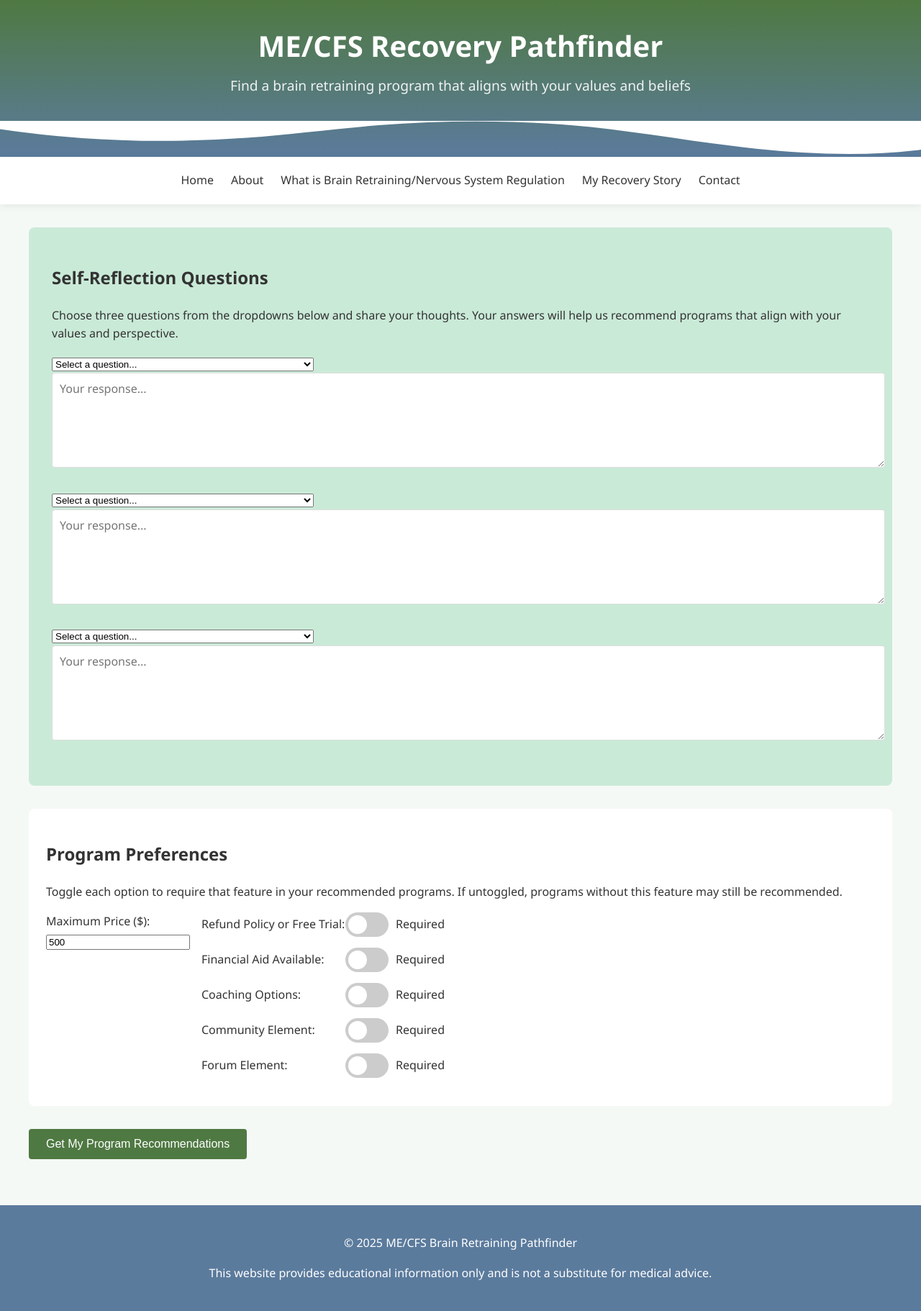
After one commit to jkberry07/cfs-rec-sys, a Flask app: page /survey in a window 1280 px wide. The commit adds this page. Shown: the whole page at 72% size. Run offline with Flask 3, Linux system fonts and the light colour scheme.

Commit message:
Moved styles.css to static folder, as required by Flask. Updated styles in all pages accordingly. Created new survey page with Claude's help.

```diff
--- a/server.py
+++ b/server.py
@@ -14,9 +14,9 @@ app = Flask(__name__)
 def home():
     return render_template('index.html')
 
-@app.route('/start_survey', methods=['GET'])
+@app.route('/survey', methods=['GET'])
 def start_survey():
-    return render_template('start-survey.html')
+    return render_template('survey.html')
 
 @app.route('/about', methods=['GET'])
 def about():
@@ -28,7 +28,11 @@ def contact():
 
 @app.route('/my-story', methods=['GET'])
 def my_story():
-    return render_template('my_story.html')
+    return render_template('my-story.html')
+
+@app.route('/what-is-brain-retraining', methods=['GET'])
+def what_is_brain_retraining():
+    return render_template('brain-retraining.html')
 
 @app.route('/recommendations', methods=['POST'])
 def recommendations():
--- a/templates/styles.css
+++ b/static/styles.css
@@ -312,16 +312,67 @@ footer {
   margin-bottom: 2rem;
 }
 
-.testimonial {
-  border-left: 4px solid var(--light-green);
-  padding-left: 1rem;
-  margin-bottom: 1rem;
-}
 
 .resources {
   background-color: var(--light-blue);
   padding: 2rem;
   border-radius: 8px;
+}
+
+.toggle-switch {
+  position: relative;
+  display: inline-block;
+  width: 60px;
+  height: 34px;
+  margin-right: 10px;
+}
+
+.toggle-switch input {
+  opacity: 0;
+  width: 0;
+  height: 0;
+}
+
+.slider {
+  position: absolute;
+  cursor: pointer;
+  top: 0;
+  left: 0;
+  right: 0;
+  bottom: 0;
+  background-color: #ccc;
+  transition: .4s;
+  border-radius: 34px;
+}
+
+.slider:before {
+  position: absolute;
+  content: "";
+  height: 26px;
+  width: 26px;
+  left: 4px;
+  bottom: 4px;
+  background-color: white;
+  transition: .4s;
+  border-radius: 50%;
+}
+
+input:checked + .slider {
+  background-color: var(--primary-green);
+}
+
+input:checked + .slider:before {
+  transform: translateX(26px);
+}
+
+.filter-row {
+  display: flex;
+  align-items: center;
+  margin-bottom: 15px;
+}
+
+.filter-label {
+  min-width: 200px;
 }
 
 @media (max-width: 768px) {
--- a/templates/about.html
+++ b/templates/about.html
@@ -4,7 +4,7 @@
   <meta charset="UTF-8">
   <meta name="viewport" content="width=device-width, initial-scale=1.0">
   <title>About Me</title>
-  <link rel="stylesheet" href="./styles.css">
+  <link rel="stylesheet" href="/static/styles.css">
 </head>
 <body>
   <h1>About Me</h1>
--- a/templates/contact.html
+++ b/templates/contact.html
@@ -4,7 +4,7 @@
   <meta charset="UTF-8">
   <meta name="viewport" content="width=device-width, initial-scale=1.0">
   <title>Contact Us</title>
-  <link rel="stylesheet" href="./styles.css">
+  <link rel="stylesheet" href="/static/styles.css">
 </head>
 <body>
   <header>
--- a/templates/index.html
+++ b/templates/index.html
@@ -4,7 +4,7 @@
     <meta charset="UTF-8">
     <meta name="viewport" content="width=device-width, initial-scale=1.0">
     <title>ME/CFS Recovery Pathfinder</title>
-    <link rel="stylesheet" href="./styles.css">
+    <link rel="stylesheet" href="/static/styles.css">
 </head>
 <body>
     <header>
@@ -17,6 +17,7 @@
 
     <nav class="main-nav">
         <div class="nav-container">
+            <a href="/" class="nav-link">Home</a>
             <a href="/about" class="nav-link">About</a>
             <a href="/brain-retraining" class="nav-link">What is Brain Retraining/Nervous System Regulation</a>
             <a href="/my-story" class="nav-link">My Recovery Story</a>
--- a/templates/my-story.html
+++ b/templates/my-story.html
@@ -4,7 +4,7 @@
   <meta charset="UTF-8">
   <meta name="viewport" content="width=device-width, initial-scale=1.0">
   <title>My Recovery Story</title>
-  <link rel="stylesheet" href="./styles.css">
+  <link rel="stylesheet" href="/static/styles.css">
 </head>
 <body>
   <h1>My Recovery Story</h1>
--- /dev/null
+++ b/templates/survey.html
@@ -0,0 +1,199 @@
+<!DOCTYPE html>
+<html lang="en">
+<head>
+  <meta charset="UTF-8">
+  <meta name="viewport" content="width=device-width, initial-scale=1.0">
+  <title>ME/CFS Recovery Pathfinder - Survey</title>
+  <link rel="stylesheet" href="/static/styles.css">
+</head>
+<body>
+  <header>
+    <div class="wave-container">
+      <h1>ME/CFS Recovery Pathfinder</h1>
+      <p class="tagline">Find a brain retraining program that aligns with your values and beliefs</p>
+      <div class="wave"></div>
+    </div>
+  </header>
+
+  <nav class="main-nav">
+    <div class="nav-container">
+      <a href="/" class="nav-link">Home</a>
+      <a href="/about" class="nav-link">About</a>
+      <a href="/brain-retraining" class="nav-link">What is Brain Retraining/Nervous System Regulation</a>
+      <a href="/my-story" class="nav-link">My Recovery Story</a>
+      <a href="/contact" class="nav-link">Contact</a>
+    </div>
+  </nav>
+
+  <div class="container">
+    <form action="/recommendations" method="post" class="survey-form">
+      <section class="quiz-section">
+        <h2>Self-Reflection Questions</h2>
+        <p>Choose three questions from the dropdowns below and share your thoughts. Your answers will help us recommend programs that align with your values and perspective.</p>
+
+        <!-- Question 1 -->
+        <div class="question">
+          <select id="question1" name="question1" class="question-select">
+            <option value="">Select a question...</option>
+            <option value="proud">What in your life are you proudest of?</option>
+            <option value="values">What core values guide your decisions?</option>
+            <option value="admire">What are some qualities of a person you greatly admire?</option>
+            <option value="purpose">What do you believe is the purpose of life?</option>
+            <option value="memory">What childhood memory makes you smile?</option>
+            <option value="growth">How do you approach personal growth and development?</option>
+            <option value="happiness">What does happiness mean to you?</option>
+            <option value="lessons">What important lessons has life taught you?</option>
+          </select>
+          <textarea id="answer1" name="answer1" rows="5" placeholder="Your response..."></textarea>
+        </div>
+
+        <!-- Question 2 -->
+        <div class="question">
+          <select id="question2" name="question2" class="question-select">
+            <option value="">Select a question...</option>
+            <option value="proud">What in your life are you proudest of?</option>
+            <option value="values">What core values guide your decisions?</option>
+            <option value="admire">What are some qualities of a person you greatly admire?</option>
+            <option value="purpose">What do you believe is the purpose of life?</option>
+            <option value="memory">What childhood memory makes you smile?</option>
+            <option value="growth">How do you approach personal growth and development?</option>
+            <option value="happiness">What does happiness mean to you?</option>
+            <option value="lessons">What important lessons has life taught you?</option>
+          </select>
+          <textarea id="answer2" name="answer2" rows="5" placeholder="Your response..."></textarea>
+        </div>
+
+        <!-- Question 3 -->
+        <div class="question">
+          <select id="question3" name="question3" class="question-select">
+            <option value="">Select a question...</option>
+            <option value="proud">What in your life are you proudest of?</option>
+            <option value="values">What core values guide your decisions?</option>
+            <option value="admire">What are some qualities of a person you greatly admire?</option>
+            <option value="purpose">What do you believe is the purpose of life?</option>
+            <option value="memory">What childhood memory makes you smile?</option>
+            <option value="growth">How do you approach personal growth and development?</option>
+            <option value="happiness">What does happiness mean to you?</option>
+            <option value="lessons">What important lessons has life taught you?</option>
+          </select>
+          <textarea id="answer3" name="answer3" rows="5" placeholder="Your response..."></textarea>
+        </div>
+      </section>
+
+      <section class="filters">
+        <h2>Program Preferences</h2>
+        <p>Toggle each option to require that feature in your recommended programs. If untoggled, programs without this feature may still be recommended.</p>
+
+        <div class="filter-options">
+          <!-- Price Range -->
+          <div class="filter-group">
+            <label for="max-price">Maximum Price ($):</label>
+            <input type="number" id="max-price" name="max-price" min="0" step="10" value="500">
+          </div>
+
+            <!-- Toggleable Filters -->
+          <div class="filter-toggles">
+            <!-- Refund Policy -->
+            <div class="filter-row">
+                <span class="filter-label">Refund Policy or Free Trial:</span>
+                <label class="toggle-switch">
+                    <input type="checkbox" name="refund-required" value="true">
+                    <span class="slider"></span>
+                </label>
+                <span>Required</span>
+            </div>
+
+              <!-- Financial Aid -->
+            <div class="filter-row">
+                <span class="filter-label">Financial Aid Available:</span>
+                <label class="toggle-switch">
+                    <input type="checkbox" name="financial-aid-required" value="true">
+                    <span class="slider"></span>
+                </label>
+                <span>Required</span>
+            </div>
+
+            <!-- Coaching Options -->
+            <div class="filter-row">
+                <span class="filter-label">Coaching Options:</span>
+                <label class="toggle-switch">
+                    <input type="checkbox" name="coaching-required" value="true">
+                    <span class="slider"></span>
+                </label>
+                <span>Required</span>
+            </div>
+
+            <!-- Community Element -->
+            <div class="filter-row">
+              <span class="filter-label">Community Element:</span>
+              <label class="toggle-switch">
+                <input type="checkbox" name="community-required" value="true">
+                <span class="slider"></span>
+              </label>
+              <span>Required</span>
+            </div>
+
+            <!-- Forum Element -->
+            <div class="filter-row">
+              <span class="filter-label">Forum Element:</span>
+              <label class="toggle-switch">
+                <input type="checkbox" name="forum-required" value="true">
+                <span class="slider"></span>
+              </label>
+              <span>Required</span>
+            </div>
+          </div>
+        </div>
+      </section>
+
+      <div class="submit-section">
+          <button type="submit" class="submit-btn">Get My Program Recommendations</button>
+      </div>
+    </form>
+  </div>
+
+  <footer>
+    <p>© 2025 ME/CFS Brain Retraining Pathfinder</p>
+    <p>This website provides educational information only and is not a substitute for medical advice.</p>
+  </footer>
+
+  <script>
+      // Simple script to prevent duplicate question selections
+    document.addEventListener('DOMContentLoaded', function() {
+      const selects = [
+        document.getElementById('question1'),
+        document.getElementById('question2'),
+        document.getElementById('question3')
+      ];
+
+      selects.forEach(select => {
+        select.addEventListener('change', function() {
+          const currentValue = this.value;
+          if (!currentValue) return;
+
+          // Disable this option in other selects
+          selects.forEach(otherSelect => {
+            if (otherSelect !== this) {
+                  Array.from(otherSelect.options).forEach(option => {
+                    if (option.value === currentValue && otherSelect.value !== currentValue) {
+                        option.disabled = true;
+                    }
+                });
+            }
+          });
+
+            // Re-enable all options that aren't selected in any dropdown
+          const selectedValues = selects.map(s => s.value).filter(v => v);
+          selects.forEach(s => {
+            Array.from(s.options).forEach(option => {
+              if (option.value && !selectedValues.includes(option.value) || option.value === s.value) {
+                  option.disabled = false;
+              }
+            });
+          });
+        });
+      });
+    });
+  </script>
+</body>
+</html>
```
Also changed, not shown: templates/recommendations.html (+1 -8 lines), templates/start-survey.html (deleted, +0 -53 lines).
